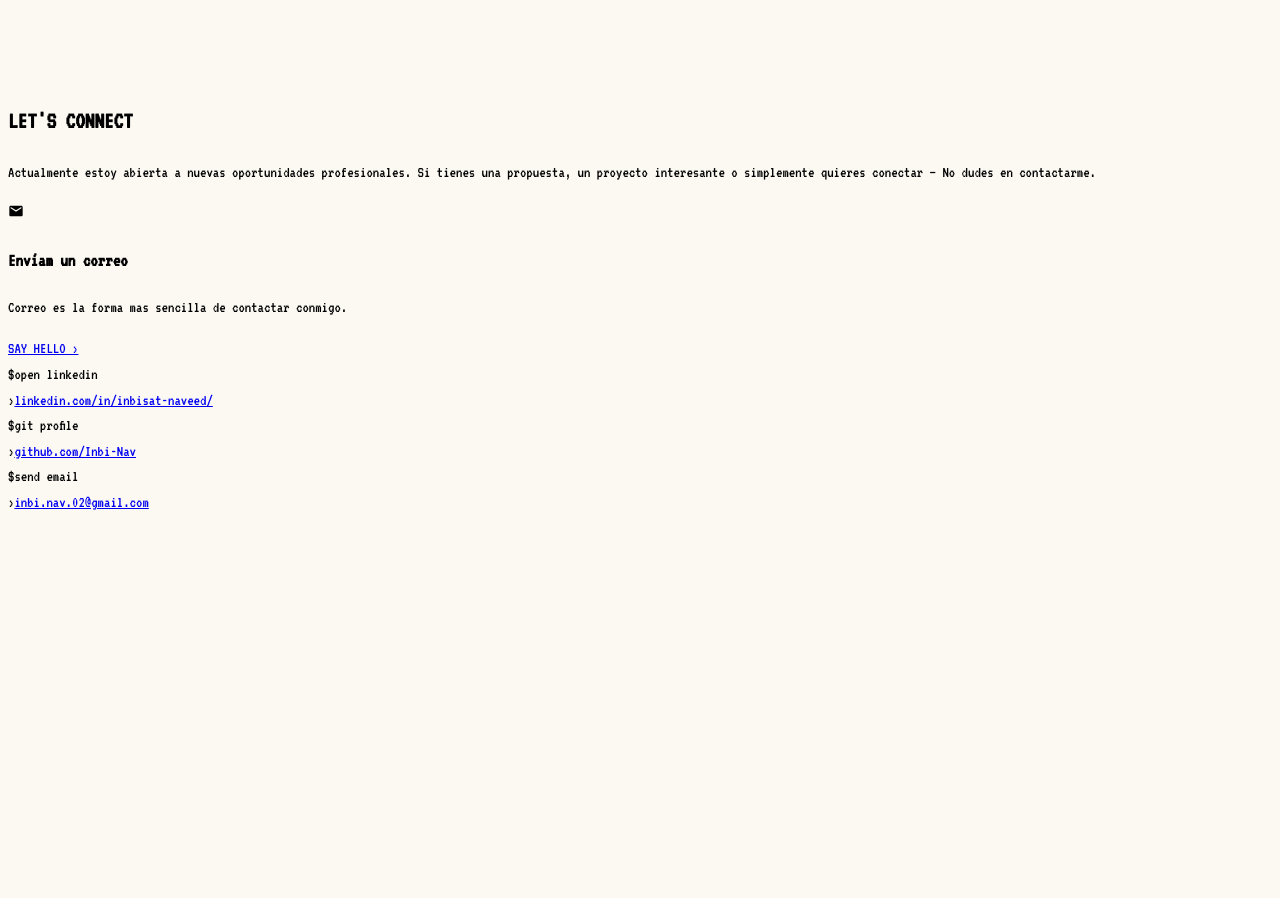
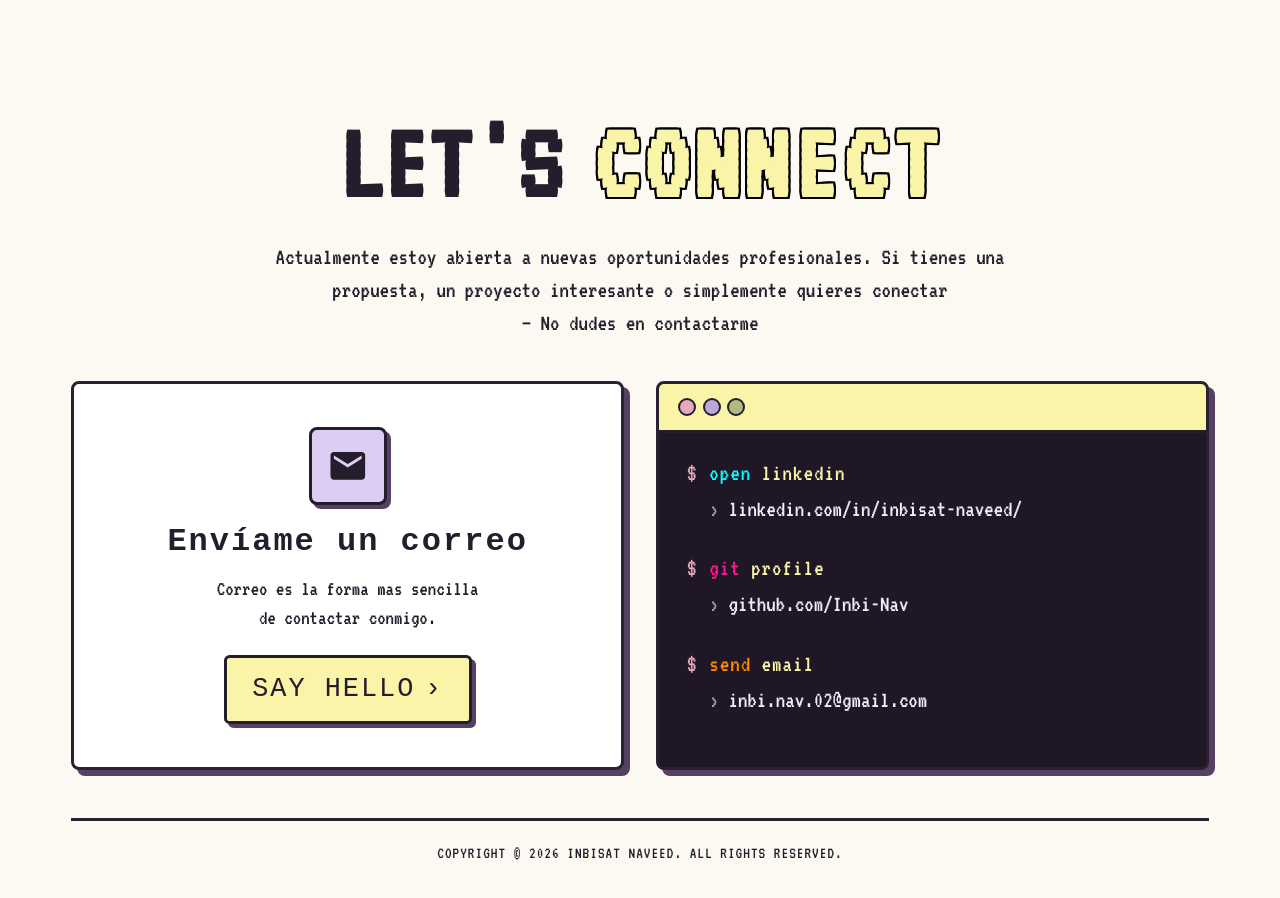
Before and after one commit to Inbi-Nav/Inbi-dev, a React (Vite) app: page / in a window 1280 px wide. Shown: the part 5895-6793 px from the top of the page. Before the commit the page ends 6418 px from the top, so only its background shows below. Built offline with nearby package versions, Linux system fonts and the light colour scheme; a web font is replaced by a local one.

Commit message:
finish contact section styling

```diff
--- a/src/Translations/en.ts
+++ b/src/Translations/en.ts
@@ -117,7 +117,7 @@ const en = {
     },
     contact: {
         title: "LET'S \n CONNECT",
-        lable: "I'm currently open to new professional opportunities. If you have a proposal, an interesting project, or simply want to connect. — Feel free to reach out.",
+        lable: "I'm currently open to new professional opportunities. If you have a proposal, an interesting project, or simply want to connect.\n— Feel free to reach out",
         emailTitle: "Send me an email",
         emailLabel: "Email is the easiest way to get in touch with me."
     }
--- a/src/Translations/es.ts
+++ b/src/Translations/es.ts
@@ -117,9 +117,9 @@ const es = {
         ]
     },
     contact: {
-        title: "LET'S \n CONNECT",
-        lable: "Actualmente estoy abierta a nuevas oportunidades profesionales. Si tienes una propuesta, un proyecto interesante o simplemente quieres conectar — No dudes en contactarme.",
-        emailTitle: "Envíam un correo",
+        title: "LET'S\nCONNECT",
+        lable: "Actualmente estoy abierta a nuevas oportunidades profesionales. Si tienes una propuesta, un proyecto interesante o simplemente quieres conectar\n— No dudes en contactarme",
+        emailTitle: "Envíame un correo",
         emailLabel: "Correo es la forma mas sencilla de contactar conmigo."
     },
 }
--- a/src/components/About/About.css
+++ b/src/components/About/About.css
@@ -175,7 +175,6 @@
     line-height: 1.7;
     margin-top: 1rem;
     font-size: 25px;
-    font-family: var(--font-mono);
 
 }
 
--- a/src/components/Contact/Contact.css
+++ b/src/components/Contact/Contact.css
@@ -0,0 +1,312 @@
+
+.contact {
+    width: 90%;
+    max-width: 1200px;
+    margin: clamp(60px, 8vw, 100px) auto 0;
+    overflow: visible;
+}
+
+.contact-header {
+    margin: 0;
+    text-align: center;
+}
+
+.contact-title {
+    display: flex;
+    flex-wrap: wrap;
+    align-items: center;
+    justify-content: center;
+    gap: 0.5rem 2rem;
+    margin: 0;
+    line-height: 1.1;
+}
+
+.title-first {
+    color: hsl(var(--foreground));
+    font-size: clamp(3rem, 9vw, 7rem);
+}
+
+.title-second {
+    color: hsl(var(--lemon));
+    font-size: clamp(3rem, 9vw, 7rem);
+    letter-spacing: 5px;
+    text-shadow:
+        -2px -2px 0 black,
+         0   -2px 0 black,
+         2px -2px 0 black,
+        -2px  0   0 black,
+         2px  0   0 black,
+        -2px  2px 0 black,
+         0    2px 0 black,
+         2px  2px 0 black;
+}
+
+.contact-label {
+    display: flex;
+    flex-direction: column;
+    align-items: center;
+    margin: 1rem auto 0;
+    max-width: 800px;
+    font-size: clamp(1.1rem, 1rem + 0.6vw, 1.6rem);
+    line-height: 1.4;
+    text-align: center;
+    color: hsl(var(--foreground));
+}
+/* layout */
+.contact-container {
+    display: grid;
+    grid-template-columns: repeat(2, minmax(0, 1fr));
+    gap: 2rem;
+    width: 100%;
+    margin: 2.5rem auto 3rem;
+    align-items: stretch;
+}
+/* email card */
+.contact-email-card {
+    display: flex;
+    flex-direction: column;
+    justify-content: center;
+    align-items: center;
+    gap: 0.9rem;
+    min-height: 320px;
+    box-sizing: border-box;
+    padding: 2rem;
+    text-align: center;
+    background: hsl(var(--contact-card));
+    border: 3px solid hsl(var(--border));
+    border-radius: 0.5rem;
+    box-shadow: 6px 6px 0 hsl(var(--contact-shadow));
+    transition: transform 0.25s ease, box-shadow 0.25s ease;
+}
+
+.contact-email-card:hover {
+    transform: translate(-3px, -3px);
+    box-shadow: 9px 9px 0 hsl(var(--contact-shadow));
+}
+
+.email-icon {
+    display: flex;
+    align-items: center;
+    justify-content: center;
+    width: 4.5rem;
+    height: 4.5rem;
+    font-size: 2.6rem;
+    color: hsl(var(--ink));
+    background: hsl(var(--lila));
+    border: 3px solid hsl(var(--ink));
+    border-radius: 0.5rem;
+    box-shadow: 4px 4px 0 hsl(var(--contact-shadow));
+    transition: transform 0.3s steps(4);
+}
+
+.email-title {
+    margin: 0.3rem 0 0;
+    line-height: 1.1;
+    font-size: clamp(1.8rem, 2.5vw, 2.7rem);
+    letter-spacing: 2px;
+    color: hsl(var(--foreground));
+    font-family: var(--font-heading);
+
+}
+
+
+.email-label {
+    margin: 0;
+    max-width: 32ch;
+    font-size: clamp(1.1rem, 1rem + 0.4vw, 1.4rem);
+    line-height: 1.4;
+    color: hsl(var(--foreground));
+}
+.email-buttton {
+    display: inline-flex;
+    align-items: center;
+    gap: 0.6rem;
+    margin-top: 0.5rem;
+    padding: 0.6rem 1.6rem;
+    color: hsl(var(--ink));
+    background: hsl(var(--lemon));
+    border: 3px solid hsl(var(--ink));
+    border-radius: 0.35rem;
+    box-shadow: 4px 4px 0 hsl(var(--contact-shadow));
+    font-family: var(--font-heading);
+    font-size: clamp(1.4rem, 1.2rem + 0.6vw, 1.9rem);
+    letter-spacing: 2px;
+    text-decoration: none;
+    transition:
+        transform 0.2s ease,
+        box-shadow 0.2s ease,
+        background-color 0.2s ease;
+}
+
+.email-buttton:hover {
+    background: hsl(var(--lemon-accent));
+    transform: translate(-3px, -3px);
+    box-shadow: 7px 7px 0 hsl(var(--contact-shadow));
+}
+
+.email-buttton:active {
+    transform: translate(2px, 2px);
+    box-shadow: 1px 1px 0 hsl(var(--contact-shadow));
+}
+
+.email-button span {
+    transition: transform 0.2s ease;
+}
+
+.email-button:hover span {
+    transform: translateX(4px);
+}
+
+/* Terminal */
+.contact-terminal {
+    display: flex;
+    flex-direction: column;
+    min-width: 0;
+    overflow: hidden;
+    background: hsl(var(--terminal-bg));
+    border: 3px solid hsl(var(--border));
+    border-radius: 0.5rem;
+    box-shadow: 6px 6px 0 hsl(var(--contact-shadow));
+    transition: transform 0.25s ease, box-shadow 0.25s ease;
+}
+
+.contact-terminal:hover {
+    transform: translate(-3px, -3px);
+    box-shadow: 9px 9px 0 hsl(var(--contact-shadow));
+}
+.contact-terminal .terminal-header {
+    position: static;
+    display: flex;
+    align-items: center;
+    height: 46px;
+    padding: 0 1.2rem;
+    background: hsl(var(--lemon));
+    border-bottom: 3px solid hsl(var(--ink));
+    box-shadow: none;
+}
+
+.contact-terminal .terminal-dots {
+    display: flex;
+    align-items: center;
+    gap: 0.4rem;
+}
+
+.contact-terminal .terminal-dots span {
+    width: 14px;
+    height: 14px;
+    border: 2px solid hsl(var(--ink));
+    border-radius: 50%;
+    box-shadow: none;
+}
+
+.contact-terminal .dot-a { background: hsl(var(--pink)); }
+.contact-terminal .dot-b { background: hsl(var(--purple)); }
+.contact-terminal .dot-c { background: hsl(var(--green)); }
+
+.terminal-body {
+    flex: 1;
+    padding: 1.5rem 1.75rem;
+    color: hsl(var(--terminal-text));
+    font-size: clamp(1.2rem, 1rem + 0.6vw, 1.6rem);
+    line-height: 1.4;
+}
+
+.terminal-line {
+    display: flex;
+    gap: 0.8rem;
+}
+
+.terminal-prompt {
+    color: hsl(var(--pink));
+}
+
+.terminal-command {
+    color: hsl(var(--lemon));
+    letter-spacing: 1px;
+}
+
+.cmd-open{
+    color:aqua
+}
+.cmd-git {
+    color:deeppink;
+}
+.cmd-send {
+    color:darkorange;
+}
+
+.terminal-output {
+    display: flex;
+    gap: 0.6rem;
+    margin: 0.2rem 0 1.5rem 1.4rem;
+}
+
+.terminal-arrow {
+    color: hsl(var(--purple));
+}
+
+.terminal-output a {
+    color: hsl(var(--terminal-text));
+    text-decoration: none;
+    overflow-wrap: anywhere;
+    border-bottom: 2px solid transparent;
+    transition: color 0.2s ease, border-color 0.2s ease;
+}
+
+.terminal-output a:hover {
+    color: hsl(var(--lemon));
+    border-bottom-color: hsl(var(--lemon));
+}
+
+
+@keyframes contact-blink {
+    50% { opacity: 0; }
+}
+
+.contact footer {
+    padding-bottom: 1.5rem;
+    text-align: center;
+}
+
+.footer-line {
+    height: 3px;
+    margin-bottom: 1.2rem;
+    background: hsl(var(--border));
+}
+
+.contact footer p {
+    margin: 0;
+    font-size: clamp(0.9rem, 0.8rem + 0.3vw, 1.2rem);
+    letter-spacing: 1px;
+    color: hsl(var(--foreground));
+}
+
+@media (max-width: 800px) {
+    .contact-container {
+        grid-template-columns: 1fr;
+        gap: 1.75rem;
+        margin: 2rem auto;
+    }
+    .contact-email-card {
+        min-height: 0;
+    }
+}
+
+@media (max-width: 480px) {
+    .contact {
+        width: 92%;
+    }
+    .contact-email-card {
+        padding: 1.5rem 1rem;
+        box-shadow: 4px 4px 0 hsl(var(--contact-shadow));
+    }
+    .contact-terminal {
+        box-shadow: 4px 4px 0 hsl(var(--contact-shadow));
+    }
+    .terminal-body {
+        padding: 1.2rem 1rem;
+    }
+    .terminal-output {
+        margin-left: 0.8rem;
+    }
+}
--- a/src/components/Contact/Contact.tsx
+++ b/src/components/Contact/Contact.tsx
@@ -12,68 +12,69 @@ function Contact({language}: ContactProps) {
     return (
         <section className="contact" id="contact">
             {/* HEADER */}
-            <div className="contect_header">
-                <h2 className="conatct_title">{text.title.split("\n").map((line, index) => (
-                    <span key={index}>{line}</span>))}</h2>
-                <p className="contact_label"> {text.lable} </p>
+            <div className="contact-header">
+                <h2 className="contact-title">{text.title.split("\n").map((line, index) => (
+                    <span key={index} className={index === 0 ? "title-first" : "title-second"} >{line}</span>))}</h2>
+                <p className="contact-label">{text.lable .split("\n").map((line, index) => (
+                    <span key={index}>{line}</span>))} </p>
+            </div>
 
-            <div className="contact_container">
+            <div className="contact-container">
                 {/* left side email card */}
-                <article className="contact_email_card">
-                    <MdEmail/>
-                    <h3 className="email_title">{text.emailTitle}</h3>
-                    <p className="email_label"> {text.emailLabel} </p>
-                    <a className="email_buttton" href="mailto:inbi.nav.02@gmail.com"> SAY HELLO <span aria-hidden="true">›</span> </a>
+                <article className="contact-email-card">
+                    <span className="email-icon"> <MdEmail/> </span>
+                    <h3 className="email-title">{text.emailTitle}</h3>
+                    <p className="email-label"> {text.emailLabel} </p>
+                    <a className="email-buttton" href="mailto:inbi.nav.02@gmail.com"> SAY HELLO <span aria-hidden="true">›</span> </a>
                 </article>
                 {/* right side terminal */}
-                <div className="contact_terminal">
-                    <div className="contact_header">
-                        <div className="terminal_dots">
+                <div className="contact-terminal">
+                    <div className="terminal-header">
+                        <div className="terminal-dots">
                             <span className="dot-a"></span>
                             <span className="dot-b"></span>
                             <span className="dot-c"></span>
                         </div>
                     </div>
-                    <div className="terminal_body">
+                    <div className="terminal-body">
                         {/* linkedin */}
-                        <div className="terminal_line">
-                            <span className="terminal_prompt">$</span>
-                            <span className="terminal_command">open linkedin</span>
+                        <div className="terminal-line">
+                            <span className="terminal-prompt">$</span>
+                            <span className="terminal-command">
+                            <span className="cmd-open">open</span> linkedin</span>
                         </div>
-                        <div className="terminal_output">
-                            <span className="terminal_arrow">›</span>
+                        <div className="terminal-output">
+                            <span className="terminal-arrow">›</span>
 
                             <a href="https://www.linkedin.com/in/inbisat-naveed/" target="blank" rel="noreferrer">linkedin.com/in/inbisat-naveed/</a>
                         </div>
                         {/* github */}
-                        <div className="terminal_line">
-                            <span className="terminal_prompt">$</span>
-                            <span className="terminal_command">git profile</span>
+                        <div className="terminal-line">
+                            <span className="terminal-prompt">$</span>
+                            <span className="terminal-command"><span className="cmd-git">git</span> profile</span>
                         </div>
-                        <div className="terminal_output">
-                            <span className="terminal_arrow">›</span>
+                        <div className="terminal-output">
+                            <span className="terminal-arrow">›</span>
 
                             <a href="https://github.com/Inbi-Nav" target="blank" rel="noreferrer">github.com/Inbi-Nav</a>
                         </div>
                         {/* email */}
-                        <div className="terminal_line">
-                            <span className="terminal_prompt">$</span>
-                            <span className="terminal_command">send email</span>
+                        <div className="terminal-line">
+                            <span className="terminal-prompt">$</span>
+                            <span className="terminal-command"><span className="cmd-send">send</span> email</span>
                         </div>
-                        <div className="terminal_output">
-                            <span className="terminal_arrow">›</span>
+                        <div className="terminal-output">
+                            <span className="terminal-arrow">›</span>
 
                             <a href="mailto:inbi.nav.02@gmail.com" target="blank" rel="noreferrer">inbi.nav.02@gmail.com</a>
                         </div>
-
                     </div>
-
                 </div>
-
-
             </div>
-
-            </div>
+            <footer>
+                <div className="footer-line"></div>
+                <p>COPYRIGHT © 2026 INBISAT NAVEED. ALL RIGHTS RESERVED.</p>
+            </footer>
         </section>
     )
 }
--- a/src/index.css
+++ b/src/index.css
@@ -43,6 +43,11 @@
   --rosa-dark: 335 65% 74%;
   --verde-dark: 85 45% 66%;
   --azul-dark: 205 65% 68%;
+  --contact-card: 0 0% 100%;
+  --contact-shadow: var(--border-shadow-color);
+  --terminal-bg: 270 25% 12%;
+  --terminal-text: 270 30% 94%;
+  --ink: 270 20% 14%;
 
   --gradient-text:
     linear-gradient(
@@ -98,6 +103,9 @@
   --blue: 210 85% 62%;
   --surface-bg: 270 20% 10%;
   --mail: 2 65% 55%;
+  --contact-card: 270 18% 14%;
+  --contact-shadow: 265 40% 42%;
+  --terminal-bg: 270 30% 6%;
 
   --gradient-text:
     linear-gradient(
```
